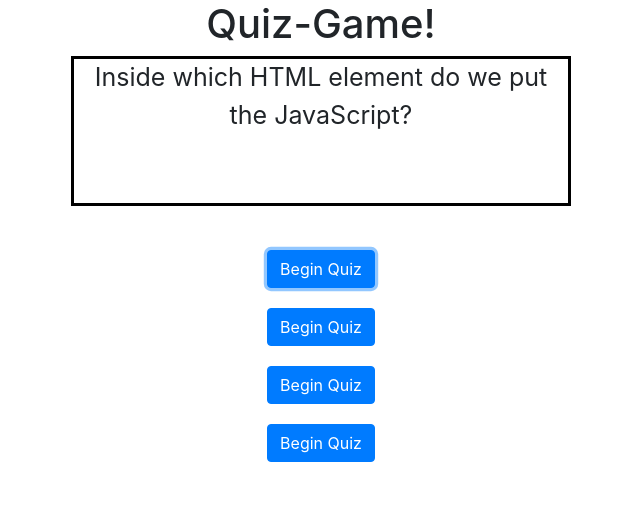
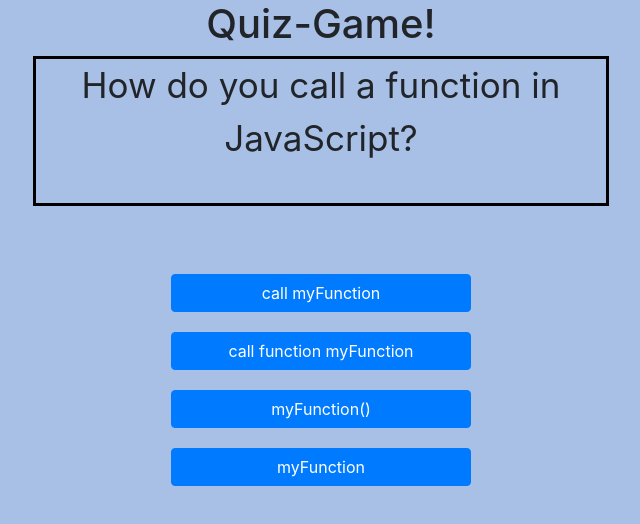
Before and after one commit to peteraugros/QuizGame2, a plain HTML site: page assets/index.html in a window 1280 px wide. Both pictures are taken after a click on the button "Begin Quiz". Shown: the whole page, without its empty margins (319-959 px from the left). Drawn offline with nearby package versions, Linux system fonts and the light colour scheme.

Commit message:
set up check functions for each answer button

```diff
--- a/assets/css.css
+++ b/assets/css.css
@@ -1,8 +1,7 @@
-#textarea {
-    display: block;
-    margin-left: auto;
-    margin-right: auto;
+#body{
+    background-color: #a8bfe6;
 }
+
 p{
     font-size: 50px;
 }
@@ -14,24 +13,33 @@ p{
     margin-top: 20px;
 
 }
+#playbutton{
+    width: 300px;
+}
 h1{
-    margin-top: 50px;
+    margin-top: 150px;
 }
-
+#btn1{
+    visibility: hidden;
+    width: 300px;
+}
 #btn2 {
     visibility: hidden;
+    width: 300px;
 }
 #btn3 {
     visibility: hidden;
+    width: 300px;
 }
 #btn4 {
     visibility: hidden;
+    width: 300px;
 }
 #questionSpace{
     border: 3px solid black;
-    width: 500px;
+    width: 45%;
     height: 150px;
     margin-top: 50px;
     margin: 0 auto;
-    font-size: 25px;
+    font-size: 35px;
 }
--- a/assets/index.html
+++ b/assets/index.html
@@ -15,7 +15,7 @@
         integrity="sha384-ggOyR0iXCbMQv3Xipma34MD+dH/1fQ784/j6cY/iJTQUOhcWr7x9JvoRxT2MZw1T" crossorigin="anonymous">
 </head>
 
-<body>
+<body id="body">
 
 
     <h1 align="center">Quiz-Game!</h1>
@@ -24,10 +24,13 @@
     </div>
     <br>
     <div align="center">
-    <button onclick="setUp()" type="button" class="btn btn-primary button" id= "btn1">Begin Quiz</button><br>
-    <button onclick="setUp()" type="button" class="btn btn-primary button" id= "btn2">Begin Quiz</button><br>
-    <button onclick="setUp()" type="button" class="btn btn-primary button" id= "btn3">Begin Quiz</button><br>
-    <button onclick="setUp()" type="button" class="btn btn-primary button" id= "btn4">Begin Quiz</button>
+    <div>
+    <button onclick="remove()" style="width: 300px" type="button" class="btn btn-primary button" id="playbtn">Begin Quiz</button><br>
+    </div>
+    <button onclick="check1()" type="button" class="btn btn-primary button" id= "btn1">Begin Quiz</button><br>
+    <button onclick="check2()" type="button" class="btn btn-primary button" id= "btn2"></button><br>
+    <button onclick="check3()" type="button" class="btn btn-primary button" id= "btn3"></button><br>
+    <button onclick="check4()" type="button" class="btn btn-primary button" id= "btn4"></button>
     </div>
 
 
--- a/assets/quizGame.js
+++ b/assets/quizGame.js
@@ -1,5 +1,7 @@
 //setting variables
-
+var getAnswer;
+var score = 0;
+var secondsLeft = 60;
 
 //array of questions
 var questions = [
@@ -26,13 +28,104 @@ var questions = [
     }
 ];
 
+
+function remove(){
+    //deleting play button
+    var play = document.getElementById("playbtn");
+    play.remove(play);
+
+    setUp();
+}
+
 //making buttons visible and setting up question in text area and setting up questions on buttons
 function setUp(){
+    //creating random number
+    var random = Math.floor(Math.random() * questions.length);
+
     //making buttons visible
+    document.getElementById("btn1").style.visibility = "visible";
     document.getElementById("btn2").style.visibility = "visible";
     document.getElementById("btn3").style.visibility = "visible";
     document.getElementById("btn4").style.visibility = "visible";
 
     //setting up question
-    document.getElementById("questionSpace").textContent = questions[0].title;
+    document.getElementById("questionSpace").textContent = questions[random].title;
+
+    //setting up answer on button
+    document.getElementById("btn1").textContent = questions[random].choices[0];
+    document.getElementById("btn2").textContent = questions[random].choices[1];
+    document.getElementById("btn3").textContent = questions[random].choices[2];
+    document.getElementById("btn4").textContent = questions[random].choices[3];
+
+    //storing answer in global variable
+    getAnswer = questions[random].answer;
 }
+
+//verifies input for button 1
+function check1() {
+
+    //grabbing the textContent from the selected button for comparison to right answer
+    var buttonId1 = document.getElementById("btn1").textContent;
+
+    //comparing user answer to correct answer
+    if (buttonId1 === getAnswer) {
+        score++;
+        secondsLeft += 3;
+    } else {
+        score--;
+        secondsLeft -= 15;
+    }
+
+    setUp();
+}
+
+function check2() {
+
+    //grabbing the textContent from the selected button for comparison to right answer
+    var buttonId2 = document.getElementById("btn2").textContent;
+
+    //comparing user answer to correct answer
+    if (buttonId2 === getAnswer) {
+        score++;
+        secondsLeft += 3;
+    } else {
+        score--;
+        secondsLeft -= 15;
+    }
+
+    setUp();
+}
+
+function check3() {
+
+    //grabbing the textContent from the selected button for comparison to right answer
+    var buttonId3 = document.getElementById("btn3").textContent;
+
+    //comparing user answer to correct answer
+    if (buttonId3 === getAnswer) {
+        score++;
+        secondsLeft += 3;
+    } else {
+        score--;
+        secondsLeft -= 15;
+    }
+
+    setUp();
+}
+
+function check4() {
+
+    //grabbing the textContent from the selected button for comparison to right answer
+    var buttonId4 = document.getElementById("btn4").textContent;
+
+    //comparing user answer to correct answer
+    if (buttonId4 === getAnswer) {
+        score++;
+        secondsLeft += 3;
+    } else {
+        score--;
+        secondsLeft -= 15;
+    }
+
+    setUp();
+}
```
Also changed, not shown: assets/openingPage.html (+4 -15 lines).
